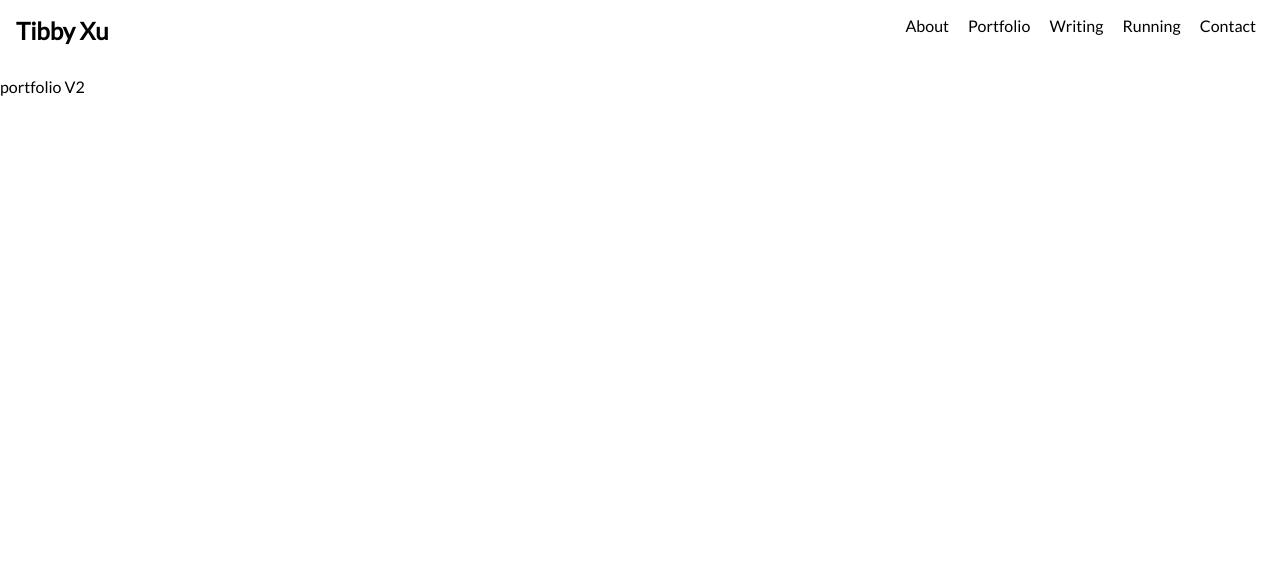
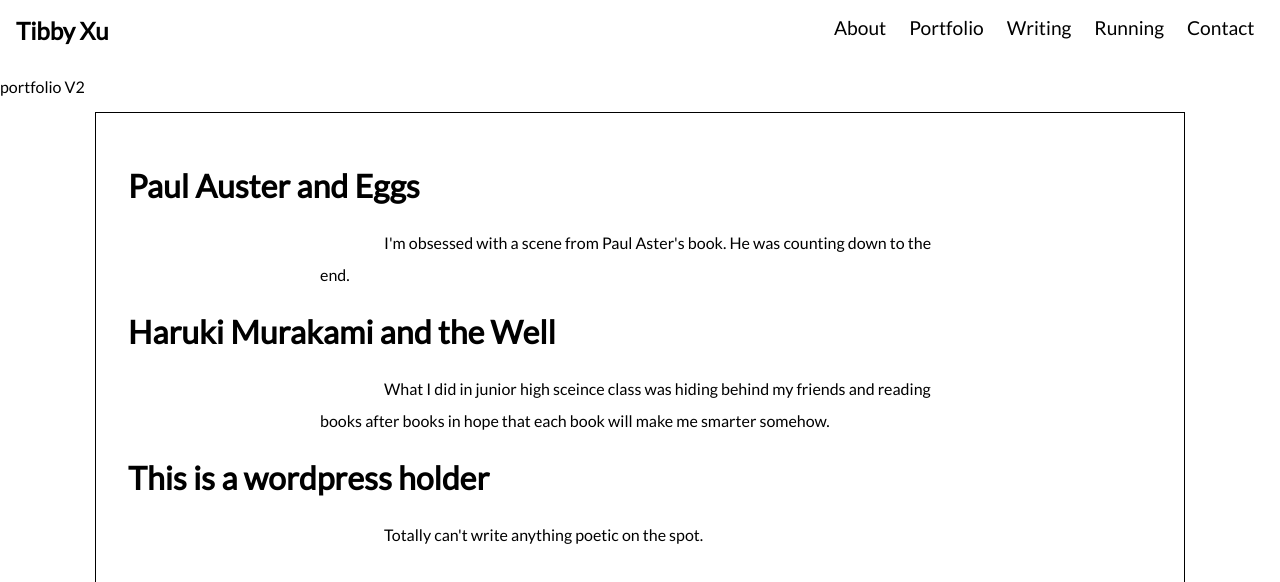
Before and after one commit to fallwall/she-run-freely, a React (Create React App) app: page /writes in a window 1280 px wide. Shown: the top 582 px of the page. Built offline with nearby package versions, Linux system fonts and the light colour scheme.

Commit message:
writing section component

```diff
--- a/src/App.css
+++ b/src/App.css
@@ -5,6 +5,29 @@
 a {
   color: black;
   text-decoration: none;
+}
+
+/* each page's frame */
+.page-frame {
+ border: 1px solid black;
+ padding: 2em;
+ margin: 0 auto;
+ width: 80%;
+ min-width: 300px;
+}
+
+.page-frame p {
+  margin: 1em auto;
+  text-indent: 10%;
+  -ms-word-break: break-all;
+  word-break: break-all;
+  word-break: break-word;
+  -webkit-hyphens: auto;
+  -moz-hyphens: auto;
+  hyphens: auto;
+  line-height: 2em;
+  width:80%;
+  max-width: 40em;
 }
 
 /* nav */
@@ -25,7 +48,13 @@
 }
 
 .nav-link a {
+  font-weight: 550;
+  font-size: 1.2em;
   margin: 0 0.5em;
+  -webkit-transition: 0.7s ease-in-out;
+  -moz-transition: 0.7s ease-in-out;
+  -o-transition: 0.7s ease-in-out;
+  transition: 0.7s ease-in-out;
 }
 
 .nav-link a:hover {
--- /dev/null
+++ b/src/components/WritingEntry.jsx
@@ -0,0 +1,10 @@
+import React from 'react';
+
+export default function WritingEntry({children}) {
+  return (
+    <div className="writing-entry">
+      <h1 className="writing-entry-title">{children.title}</h1>
+      <p className="writing-entry-content">{children.content}</p>
+    </div>
+  )
+}
--- a/src/data/about_data.json
+++ b/src/data/about_data.json
@@ -1,6 +1,6 @@
 {
   "bio": [
-    "Tibby is a New York City based full-stack developer who builds intuitive applications and websites. She thrives in a culture where ideas can be sparked by a person but cannot be accomplished without a team. When not coding from a coffe shop or cider bar, she is most likely running or chasing that bi-coastal dream."
+    "Tibby is a New York City based full-stack developer who builds intuitive applications and websites. She thrives in an environment where ideas can be sparked by a person but cannot be accomplished without a team. She follows her heart through running and travel in an effort to leave the world a little better than we found it."
   ],
   "frontStack": [
     ["JavaScript"],
--- /dev/null
+++ b/src/data/writing_data.json
@@ -0,0 +1,16 @@
+{
+  "entries": [
+    {
+      "title": "Paul Auster and Eggs",
+      "content": "I'm obsessed with a scene from Paul Aster's book. He was counting down to the end. "
+    },
+    {
+      "title": "Haruki Murakami and the Well",
+      "content": "What I did in junior high sceince class was hiding behind my friends and reading books after books in hope that each book will make me smarter somehow."
+    },
+    {
+      "title": "This is a wordpress holder",
+      "content": "Totally can't write anything poetic on the spot."
+    }
+  ]
+}
--- a/src/pages/About.jsx
+++ b/src/pages/About.jsx
@@ -4,7 +4,7 @@
 
 const About = () => {
   return (
-    <div className="bio">
+    <div className="page-frame">
       <div className="bio-wrapper">
         <p>{data.bio}</p>
       </div>
--- a/src/pages/Running.jsx
+++ b/src/pages/Running.jsx
@@ -5,7 +5,7 @@
 const Running = () => {
   return (
     <>
-      <div className="running-stats">
+      <div className="page-frame">
         <div className="countdown-count-wrapper">
           <CountDown end={46} suffix={" Marathons"} delay={2} />
           <CountDown end={46 * 26.2} suffix={" Miles"} delay={2} />
--- a/src/pages/Writing.jsx
+++ b/src/pages/Writing.jsx
@@ -1,9 +1,13 @@
 import React from 'react';
+import WritingEntry from '../components/WritingEntry';
+import data from '../data/writing_data.json';
 
 export default function Writing() {
   return (
-    <div>
-
+    <div className="page-frame">
+      <div className="entry-wrapper">
+        {data.entries.map(i => <WritingEntry key={i}>{i}</WritingEntry>)}
+      </div>
     </div>
   )
 }
--- a/src/pages/about.css
+++ b/src/pages/about.css
@@ -1,5 +1,6 @@
 .tech-stack {
-  margin: 4em 1em;
+  display:inline-block;
+  margin: 1em 1em;
   width: 100px;
   height: 2em;
   border: 2px solid lightpink;
```
